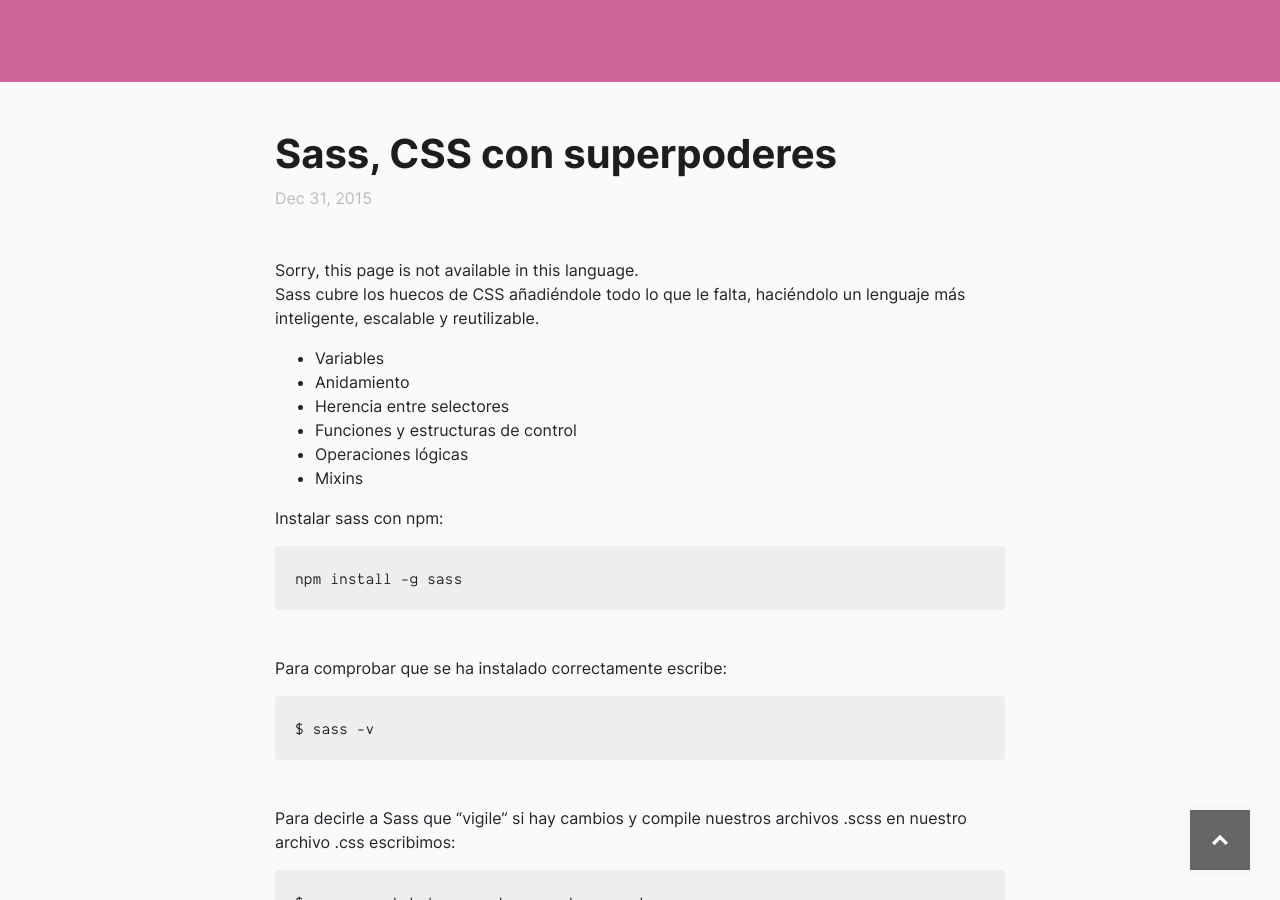
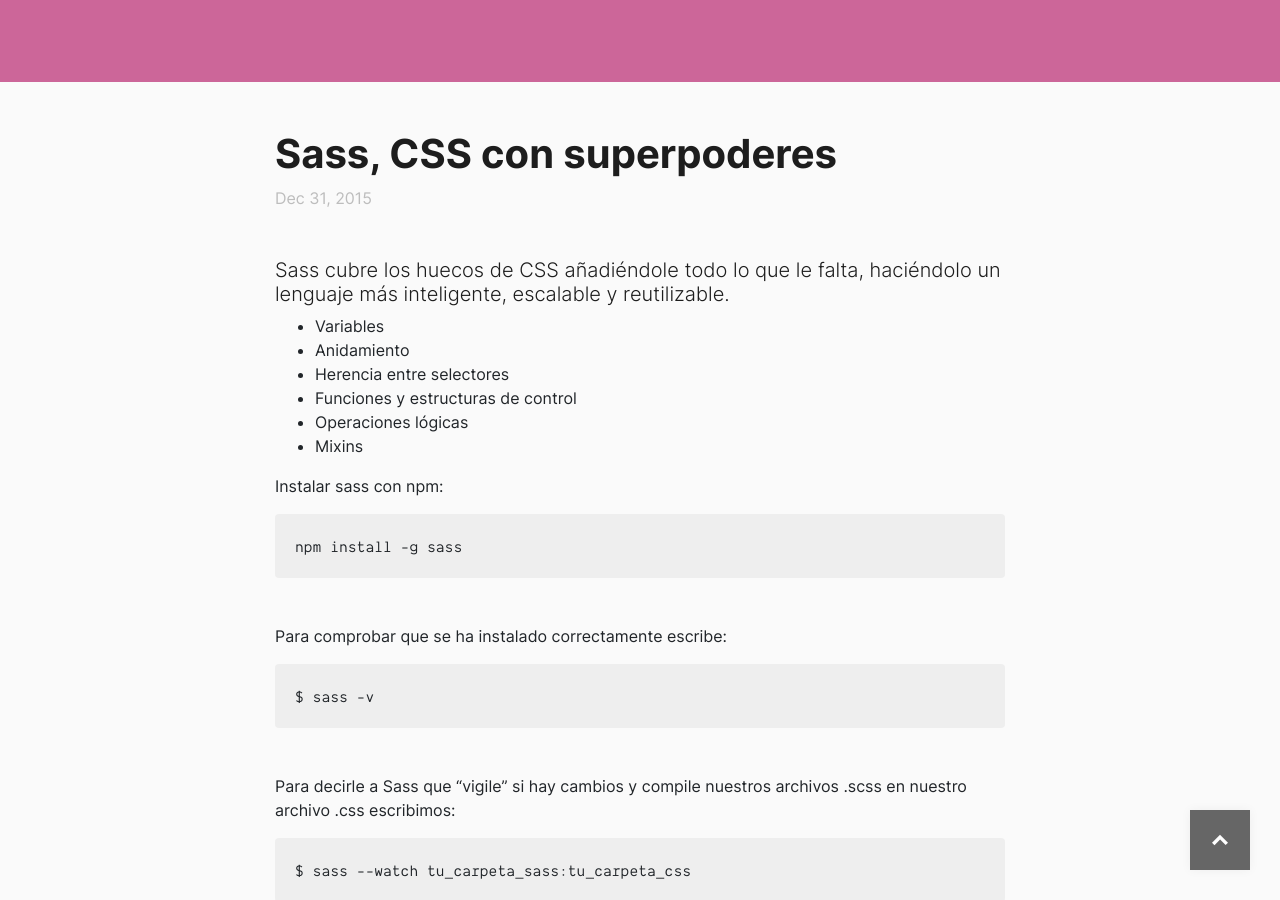
Before and after one commit to MarcelReig/netinetidesign, a Jekyll site: the page built from _posts/2015-12-31-sass-is-awesome.md, in a window 1280 px wide and 900 px high, scrolled down 376 px. Built offline with Jekyll 4.4.1, drawn with Linux system fonts in a browser that asks for light colours; comment, search, counter and statistics services are not loaded.

Commit message:
edit sass post

```diff
--- a/_posts/2015-12-31-sass-is-awesome.md
+++ b/_posts/2015-12-31-sass-is-awesome.md
@@ -8,11 +8,9 @@
 image: sass.png
 ---
 
-<div class="message-box" id="no-translation-msg">
-    Sorry, this page is not available in this language.
-</div>
-
+<h2 class="lead">
 Sass cubre los huecos de CSS añadiéndole todo lo que le falta, haciéndolo un lenguaje más inteligente, escalable y reutilizable.
+</h2>
 
 - Variables
 - Anidamiento
```
